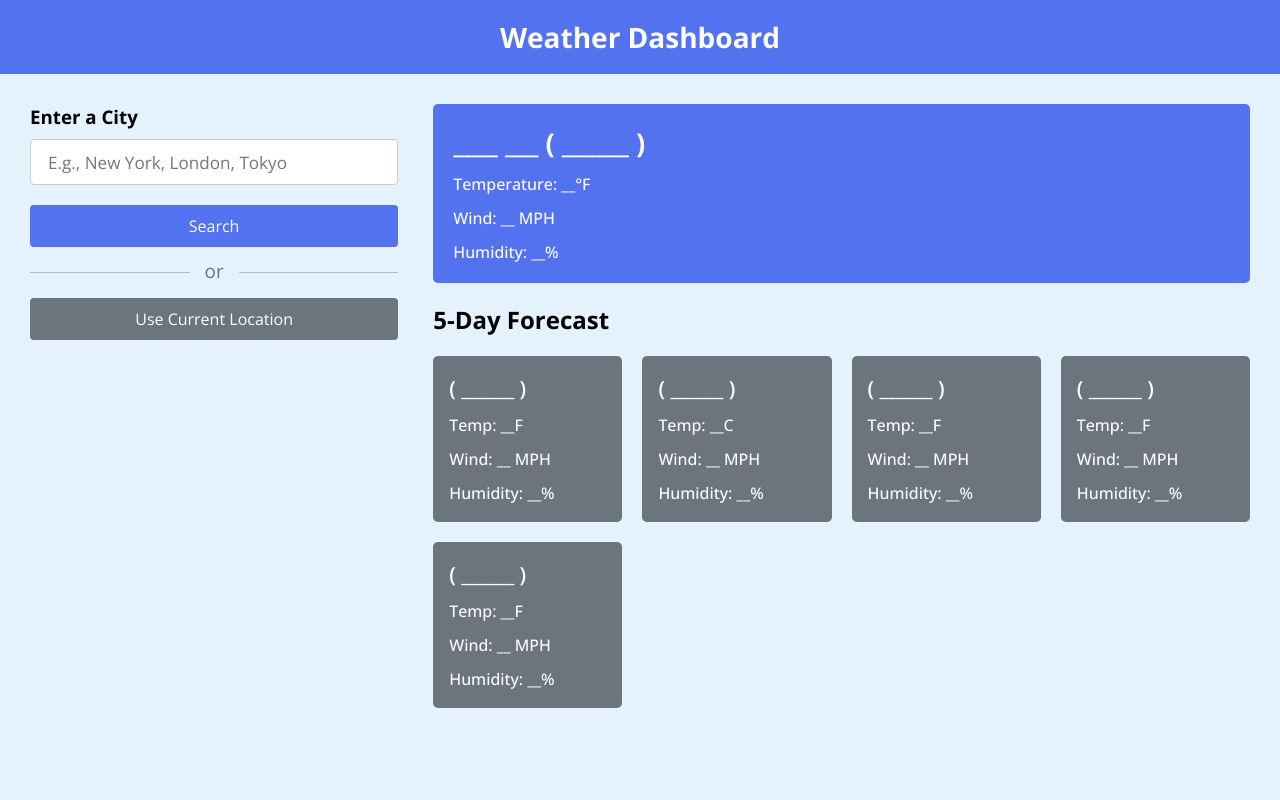
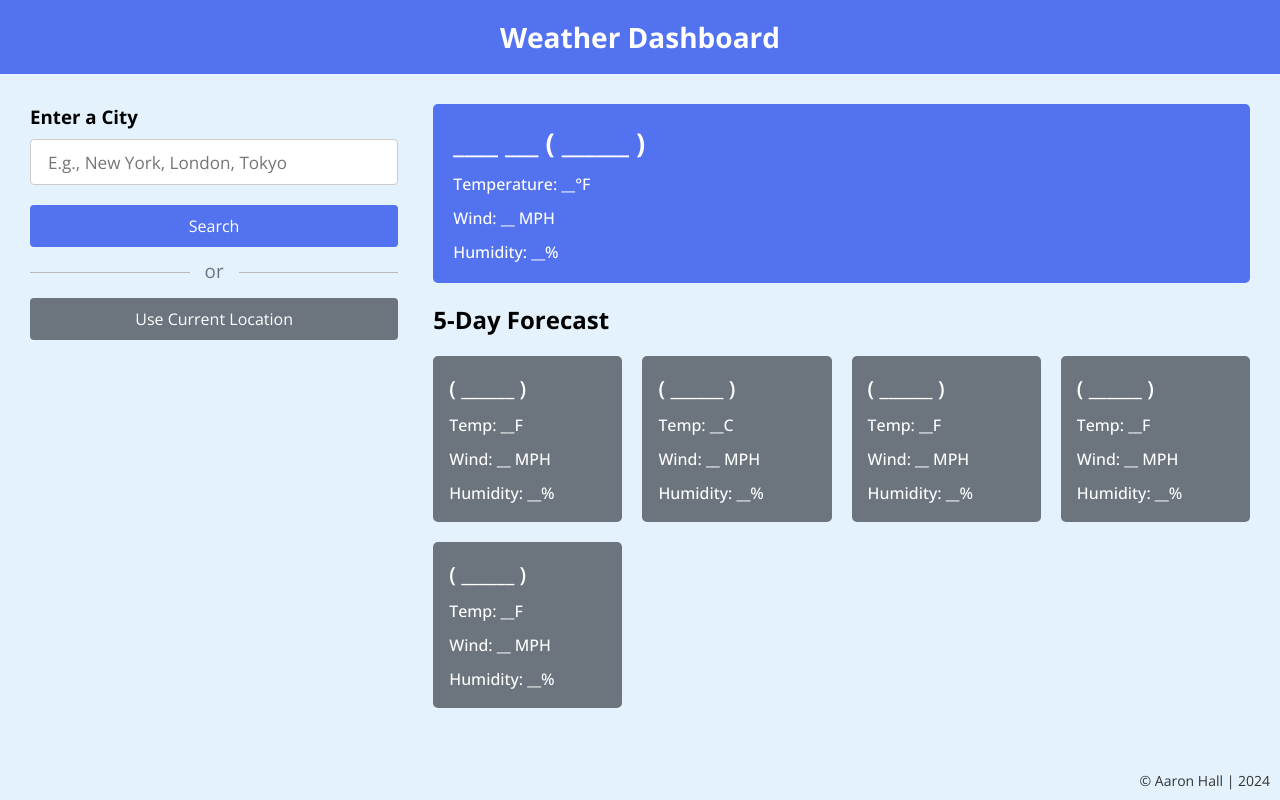
Before and after one commit to aaronhall121901/WeatherApp, a plain HTML site: page index.html in a window 1280 px wide. Drawn offline with nearby package versions, Linux system fonts and the light colour scheme.

Commit message:
Added name and year to botom right of page

```diff
--- a/index.html
+++ b/index.html
@@ -63,6 +63,8 @@
         </div>
       </div>
     </div>
-
+    <div class="copyright">
+      <p>&copy; Aaron Hall | 2024</p>
+    </div>
   </body>
 </html>
--- a/style.css
+++ b/style.css
@@ -156,6 +156,13 @@ h1 {
     width: calc(100% / 2 - 10px);
   }
 }
+.copyright {
+  position: fixed;
+  bottom: 10px;
+  right: 10px;
+  font-size: 14px;
+  color: #333;
+}
 @media (max-width: 750px) {
   h1 {
     font-size: 1.45rem;
```
